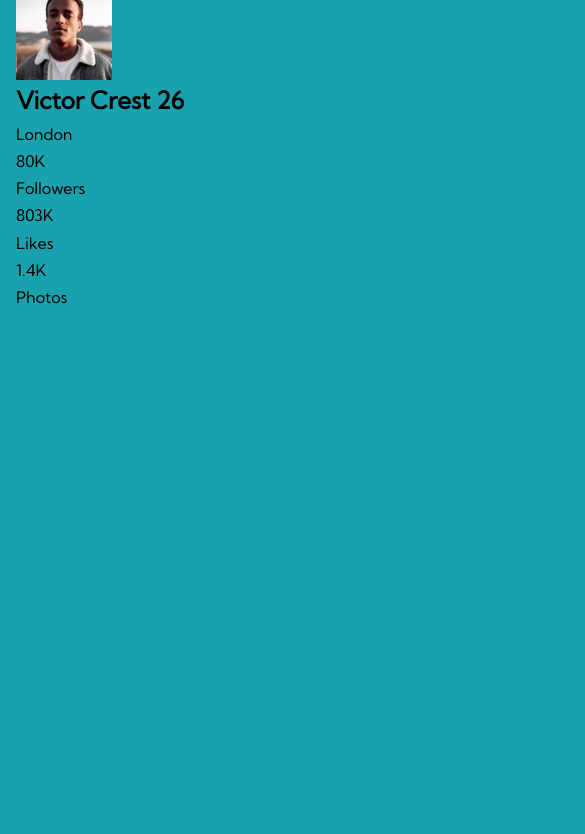
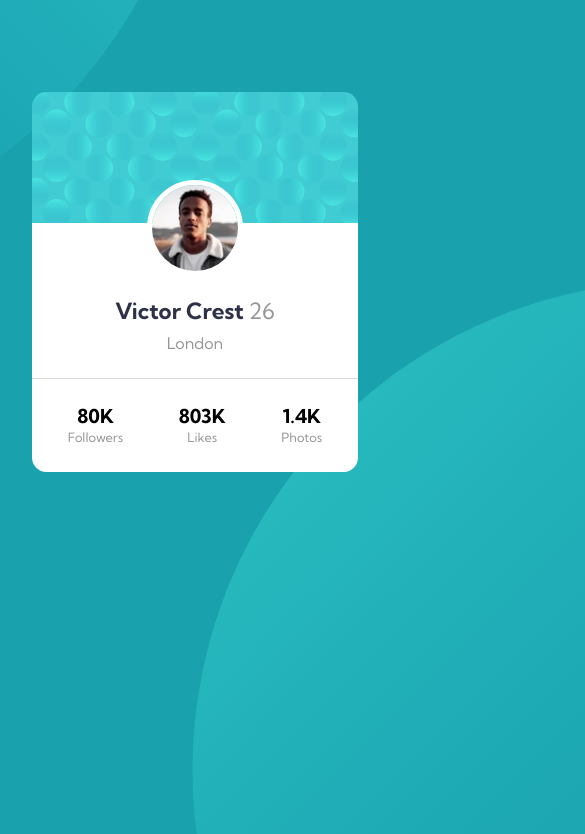
Before and after one commit to sledua/fm-profile-card-component-main, a plain HTML site: page index.html in a window 390 px wide. Shown: the part 172-1006 px from the top of the page, 585 px wide, since content can reach past the window. Before the commit the page ends 860 px from the top, so only its background shows below. Drawn offline with Linux system fonts and the light colour scheme.

Commit message:
fix
The mobile part of the application has been implemented. Size 375px

```diff
--- a/css/style.css
+++ b/css/style.css
@@ -73,5 +73,96 @@ body {
   font-family: var(--ff-kumba-regular);
   background-color: var(--clr-primary-dark-cyan);
   display: grid;
-  margin: 1rem;
+  margin: 2rem;
+  place-content: center;
 }
+.flex {
+  display: flex;
+}
+/* @media (min-width: 426px) {
+  body {
+    place-content: center;
+  }
+} */
+.card {
+  --card-padding: 1.1rem 2rem;
+  display: grid;
+  justify-items: center;
+  overflow: hidden;
+  max-width: 600px;
+  border-radius: .9em;
+}
+.card::after {
+  content: '';
+  position: absolute;
+  background-image: url('../assets/img/bg-pattern-top.svg');
+  width: 978px;
+  height: 978px;
+  top: -555px;
+  left: -778px;
+  z-index: -1;
+}
+.card::before {
+  content: '';
+  position: absolute;
+  background-image: url('../assets/img/bg-pattern-bottom.svg');
+  width: 978px;
+  height: 978px;
+  bottom: -586px;
+  right: -780px;
+  z-index: -1;
+}
+.user__thumb {
+  width: 96px;
+  height: 96px;
+  margin-top: -2.7rem;
+}
+.user__thumb > img {
+  width: 96px;
+  height: 96px;
+  border: 5px white solid;
+  border-radius: 50%;
+}
+.card__content {
+  /* text-align: center; */
+  display: grid;
+  width: 100%;
+  justify-items: center;
+  background-color: white;
+}
+.user__name {
+  font-family: var(--ff-kumba-bold);
+  font-size: 1.4rem;
+  padding-top: 1rem;
+  color: var(--clr-primary-very-dark-desaturated-blue);
+}
+.user__age {
+  font-family: var(--ff-kumba-regular);
+  font-weight: 100;
+  color: var(--clr-neutral-dark-gray);
+}
+.user__location {
+  color: var(--clr-neutral-dark-gray);
+  padding-bottom: 1.3rem;
+}
+.user__count {
+  width: 100%;
+  border-top: 1px hsl(0deg 0% 59% / 35%) solid;
+  justify-content: space-around;
+  padding: 1.6rem .5rem;
+}
+.count__followers,
+.count__likes,
+.count__photos {
+  font-family: var(--ff-kumba-bold);
+  font-size: 1.2rem;
+  text-align: center;
+  line-height: 1.3;
+}
+.count__followers :last-child,
+.count__likes :last-child,
+.count__photos :last-child{
+  font-family: var(--ff-kumba-regular);
+  color: var(--clr-neutral-dark-gray);
+  font-size: .8rem;
+}
--- a/index.html
+++ b/index.html
@@ -17,7 +17,7 @@
       <div class="card__content">
         <div class="user__thumb"><img src="./assets/img/image-victor.jpg" alt="Victor Crest"></div>
         <h1 class="user__name">Victor Crest <span class="user__age">26</span></h1>
-        <p>London</p>
+        <p class="user__location">London</p>
         <div class="user__count flex">
           <div class="count__followers">
             <p>80K</p>
```
